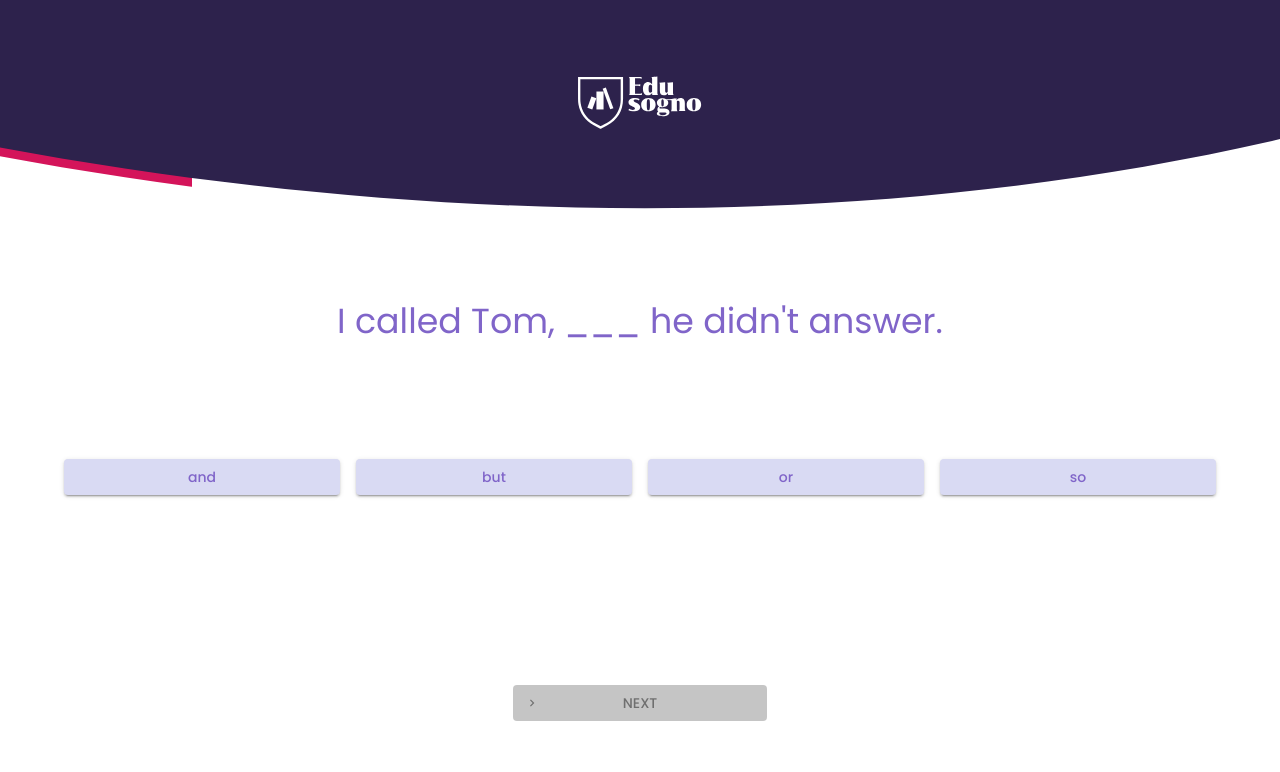
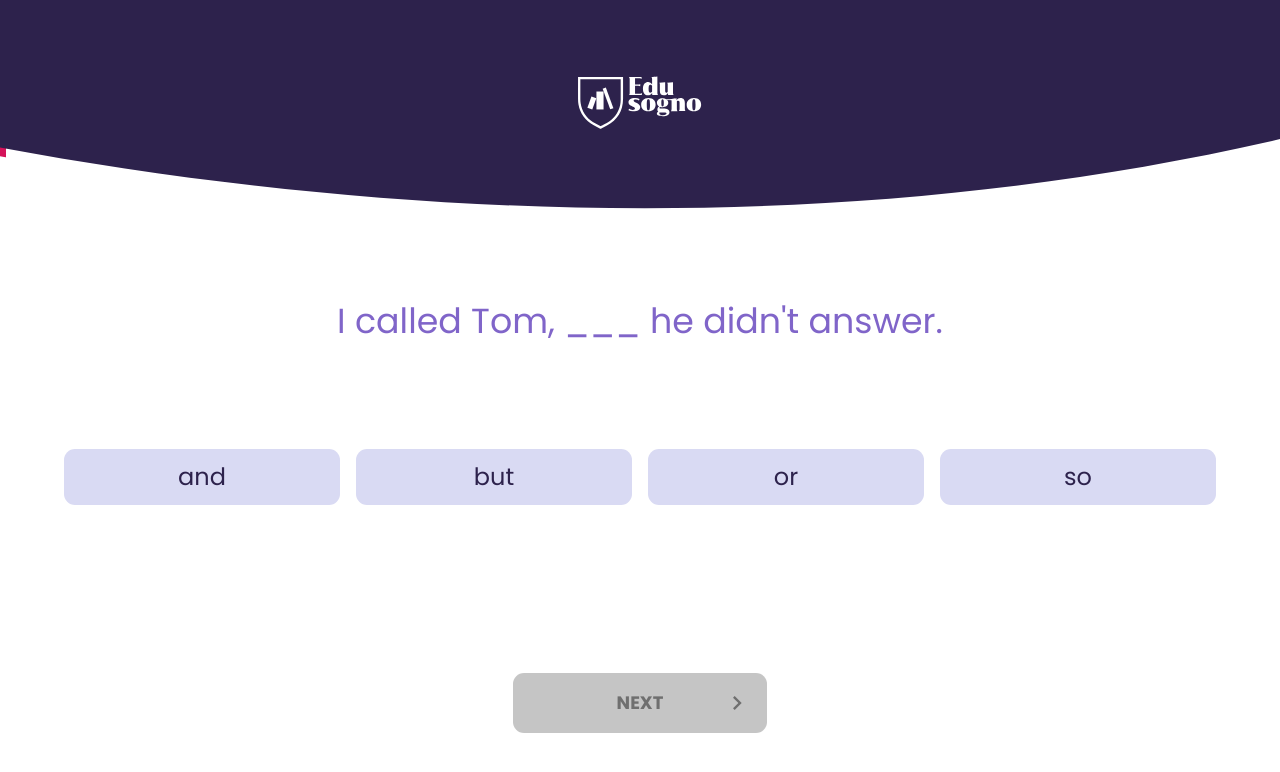
Before and after one commit to viktor998/ed-simulator, a React (Vite) app: page /quiz in a window 1280 px wide. Shown: the top 772 px of the page. Built offline with nearby package versions, Linux system fonts and the light colour scheme; no server answers.

Commit message:
fixes to pages

```diff
--- a/src/pages/LandingPage.jsx
+++ b/src/pages/LandingPage.jsx
@@ -84,8 +84,8 @@ const LandingPage = () => {
             display: "flex",
             justifyContent: "center",
             flexDirection: "row",
-            width: "calc(270px +  5vw)",
-            height: "calc(270px + 5vh)",
+            width: "calc(200px +  10vw)",
+            height: "calc(200px + 10vh)",
             margin: "auto",
             ["@media (max-width:1047px)"]: {
               width: "calc(120px + 1vw)",
@@ -176,6 +176,7 @@ const LandingPage = () => {
           }}
           color="green"
           variant="contained"
+            size="large"
           onClick={() => navigate("/quiz")}
         >
           INIZIA IL TEST
--- a/src/pages/QuizPage.jsx
+++ b/src/pages/QuizPage.jsx
@@ -1,5 +1,5 @@
 import { ChevronLeft, ChevronRight } from "@mui/icons-material";
-import { Box, Button, Typography, useMediaQuery } from "@mui/material";
+import { Box, Button, Typography, useMediaQuery} from "@mui/material";
 import dayjs from "dayjs";
 import customParseFormat from "dayjs/plugin/customParseFormat";
 import React, { useCallback, useEffect, useState } from "react";
@@ -43,8 +43,8 @@ const QuizPage = () => {
     setActiveQuestion((r) => r + 1);
   };
   const back = () => {
-    if (activeQuestion - 1 === q) return;
-    setActiveQuestion((r) => r + 1);
+    if (activeQuestion === 0) return;
+    setActiveQuestion((r) => r - 1);
   };
   const selectAnswer = (value) => {
     const dpCopyAnswer = [...answers];
@@ -85,7 +85,12 @@ const QuizPage = () => {
           <img src={logoEduBianco} alt="Logo Edusogno" />
         </Box>
         <div className="absolute top-0 left-0 progress"></div>
-        <div className="absolute right-0 top-0 bg-white nascondi  w-[85%] "></div>
+        <Box
+          className={`absolute right-0 top-0 bg-white nascondi transition-all`}
+          sx={{
+          width:`${100 - ((activeQuestion+0.01) / (questions.length - 1)) * 100}%`,
+          transition:"all 2s"}}
+        ></Box>
       </Header>
 
       <main className="relative">
@@ -112,7 +117,7 @@ const QuizPage = () => {
               },
             }}
           >
-            I called Tom, ___ he didn't answer.
+            {questions[activeQuestion].question}
           </Typography>
           <Box
             sx={{
@@ -120,18 +125,24 @@ const QuizPage = () => {
               gridTemplateColumns: "1fr",
               width: "90%",
               gap: "1rem",
+               "& button": {
+
+fontWeight:"400",
+maxHeight:"56px"
+                },
               ["@media (min-width:763px)"]: {
                 gridTemplateColumns: "1fr 1fr 1fr 1fr",
                 "& button": {
                   width: "100%",
                   minWidth: "174px",
                   textTransform: "none",
+                  fontSize:"24px"
                 },
               },
               ["@media (min-width:1047px)"]: {
                 "& button": {
                   width: "100%",
-                  minWidth: "274px",
+                  minWidth: "calc(200px + 5vw)",
                   textTransform: "none",
                 },
               },
@@ -145,14 +156,18 @@ const QuizPage = () => {
           >
             {questions[activeQuestion].options.map((r) => (
               <Button
-                size="medium"
+                size="large"
                 variant="contained"
+                disableElevation
                 color={r === answers[activeQuestion] ? "primary" : "buttonBack"}
                 onClick={() => {
                   selectAnswer(r);
                 }}
                 sx={{
-                  color: r === answers[activeQuestion] ? "#ffffff" : "#000000",
+                  color:
+                    r === answers[activeQuestion]
+                      ? "#ffffff"
+                      : "#2D224C!important",
                 }}
               >
                 {r}
@@ -164,29 +179,21 @@ const QuizPage = () => {
               display: "flex",
               justifyContent: "center",
               gap: "1rem",
-
+              "& button": {
+                height: "fit-content",
+                width: "254px",
+                display: "flex",
+                flexDirection: "row",
+                position: "relative",
+              },
               "& button:first-of-type": {
                 height: "fit-content",
                 width: "254px",
                 display: "flex",
                 flexDirection: "row",
                 position: "relative",
-                "& svg": {
-                  position: "absolute",
-                  left: "12px",
-                },
               },
-              "& button": {
-                height: "fit-content",
-                width: "254px",
-                display: "flex",
-                flexDirection: "row",
-                position: "relative",
-                "& svg": {
-                  position: "absolute",
-                  right: "12px",
-                },
-              },
+
               ["@media (max-width:1047px)"]: {
                 "& button": {
                   aspectRatio: "1/1",
@@ -223,12 +230,14 @@ const QuizPage = () => {
               <Button
                 variant="contained"
                 color="buttonBack"
+                  size="large"
                 onClick={() => back()}
               >
                 <ChevronLeft
+                  className="lg:absolute lg:left-4"
                   sx={{
-                    width: "14px",
-                    height: "14px",
+                    width: "28px",
+                    height: "28px",
                     ["@media (max-width:1047px)"]: {
                       width: "48px",
                       height: "48px",
@@ -242,13 +251,15 @@ const QuizPage = () => {
               disabled={!Boolean(answers[activeQuestion])}
               variant="contained"
               color="button"
+                size="large"
               onClick={() => next()}
             >
               {!smUp && <span>Next</span>}
               <ChevronRight
+                className="lg:absolute lg:right-4"
                 sx={{
-                  width: "14px",
-                  height: "14px",
+                  width: "28px",
+                  height: "28px",
                   ["@media (max-width:1047px)"]: {
                     width: "48px",
                     height: "48px",
--- a/src/pages/ResultPage.jsx
+++ b/src/pages/ResultPage.jsx
@@ -53,7 +53,7 @@ const ResultPage = () => {
         display: "grid",
         backgroundColor: "#2D224C",
         gridTemplateColumns: "1fr",
-        gridTemplateRows: "1fr 5fr 6fr",
+        gridTemplateRows: "1fr 6fr 6fr",
         height: "calc(var(--vh, 1vh) * 100)",
         "&::-webkit-scrollbar": {
           width: "0em",
@@ -61,7 +61,7 @@ const ResultPage = () => {
         "scrollbar-width": "none",
         ["@media (max-width:1047px)"]: {
           gap: "2vh",
-          gridTemplateRows: "1fr 3fr 5fr",
+          gridTemplateRows: "1fr 5fr 5fr",
           // paddingLeft: "40vw",
           // paddingRight: "40vw",
         },
@@ -86,6 +86,8 @@ const ResultPage = () => {
         sx={{
           display: "flex",
           flexDirection: "column",
+          justifyContent: "end",
+          paddingBottom:"8vh"
         }}
       >
         <Box
@@ -125,7 +127,7 @@ const ResultPage = () => {
                 color: "#74DFAC",
               },
               textAlign: "center",
-              maxWidth: "46%",
+              maxWidth: "60%",
               ["@media (max-width:1047px)"]: {
                 fontSize: "calc(12px + 0.5vw)",
                 textColor: "#ffffff",
@@ -133,7 +135,7 @@ const ResultPage = () => {
             }}
           >
             Purtroppo tramite questo test possiamo solo darti una stima del tuo
-            livello di grammatica che è intorno ad un <b>[LIVELLO]</b>
+            livello di grammatica che è intorno ad un <br/> <b>[LIVELLO]</b>
           </Typography>
         </Box>
       </Box>
@@ -144,7 +146,7 @@ const ResultPage = () => {
           display: "flex",
           flexDirection: "column",
           alignItems: "center",
-          justifyContent: "center",
+          justifyContent: "start",
           gap: "1rem",
         }}
       >
@@ -162,7 +164,7 @@ const ResultPage = () => {
             },
           }}
         >
-          Per scoprire qual è il tuo vero livello e ottenere la
+          Per scoprire qual è il tuo vero livello e ottenere la&nbsp;
           <b>certificazione</b>, fissa una prova di speaking gratuita con i
           nostri esperti
         </Typography>
@@ -174,11 +176,16 @@ const ResultPage = () => {
               maxWidth: "418px",
               width: "100%",
               boxShadow: "0px 0px 30px #D4145A",
+              height:"10vh",
+                              fontSize:"calc(32px + 0.5vh)!important",
               // color: "#31602A!important",
-              ["@media (max-width:1047px)"]: {
-                maxWidth: "70%",
+              ["@media (max-width:763px)"]: {
+                maxWidth: "75%",
+                 fontSize:"calc(16px + 0.5vh)!important",
+
               },
             }}
+              size="large"
             color="button"
             variant="contained"
           >
```
